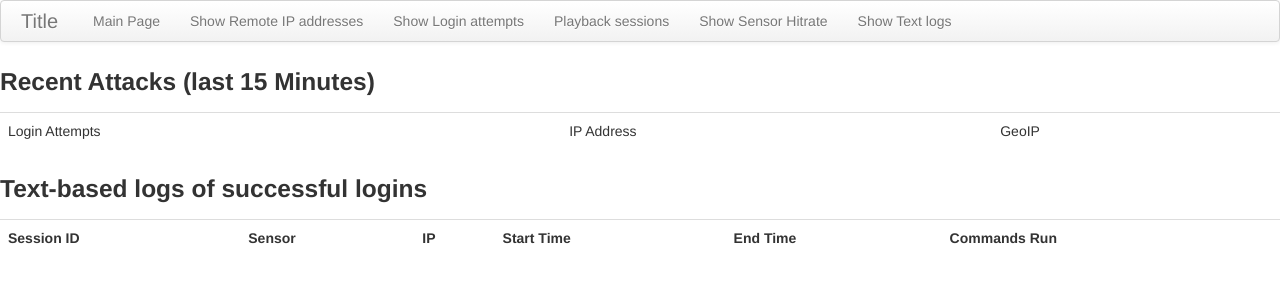
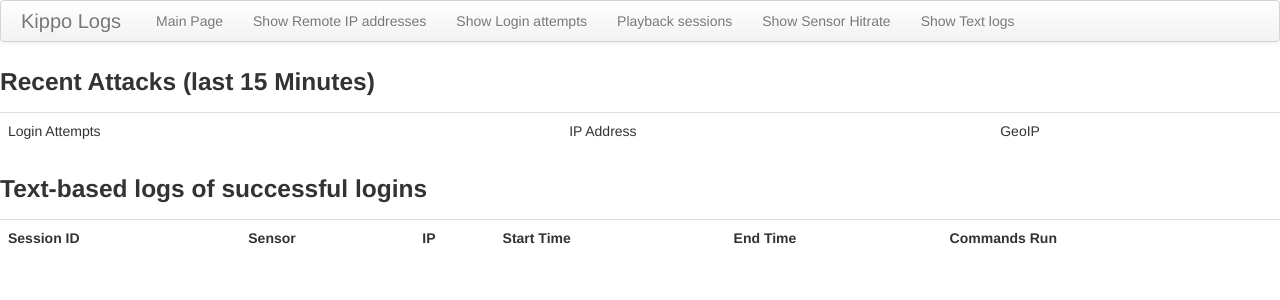
Before and after one commit to DLMSweet/kippo-web, a PHP site: page /index.php in a window 1280 px wide. Shown: the top 300 px of the page. Run offline with PHP 8.4, Linux system fonts and the light colour scheme; data that the repository does not hold is empty.

Commit message:
Titles are good

```diff
--- a/header.php
+++ b/header.php
@@ -7,7 +7,7 @@
 <body>
 <div class="navbar">
   <div class="navbar-inner">
-    <a class="brand" href="#">Title</a>
+    <a class="brand" href="#">Kippo Logs</a>
     <ul class="nav">
     <li><a href="index.php">Main Page</a></li>
     <li><a href="show.php?id=ips">Show Remote IP addresses</a></li>
```
